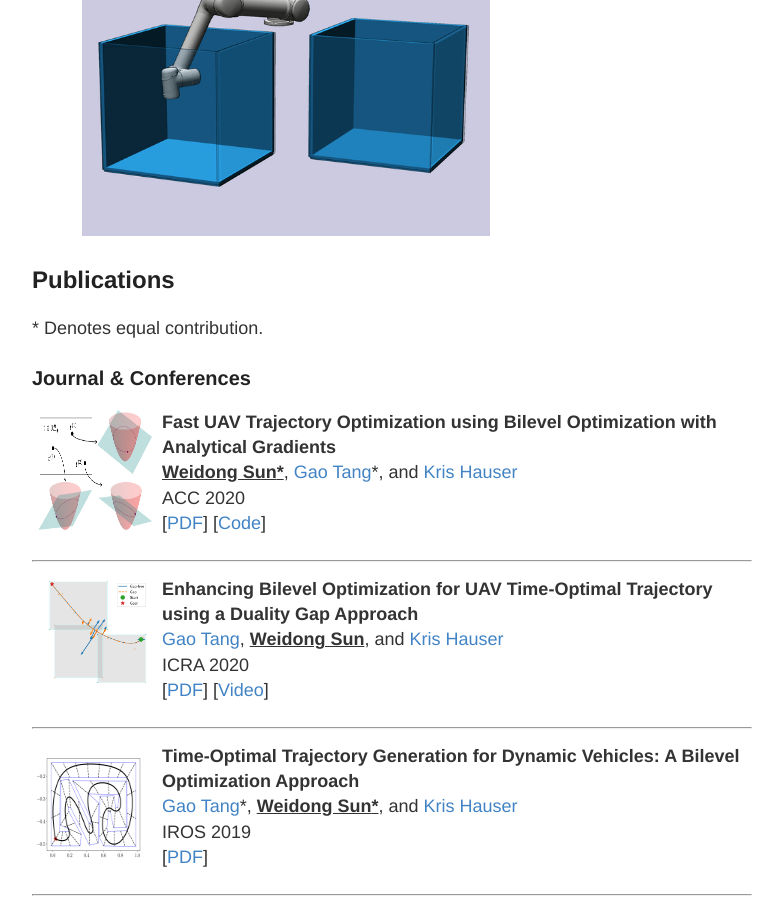
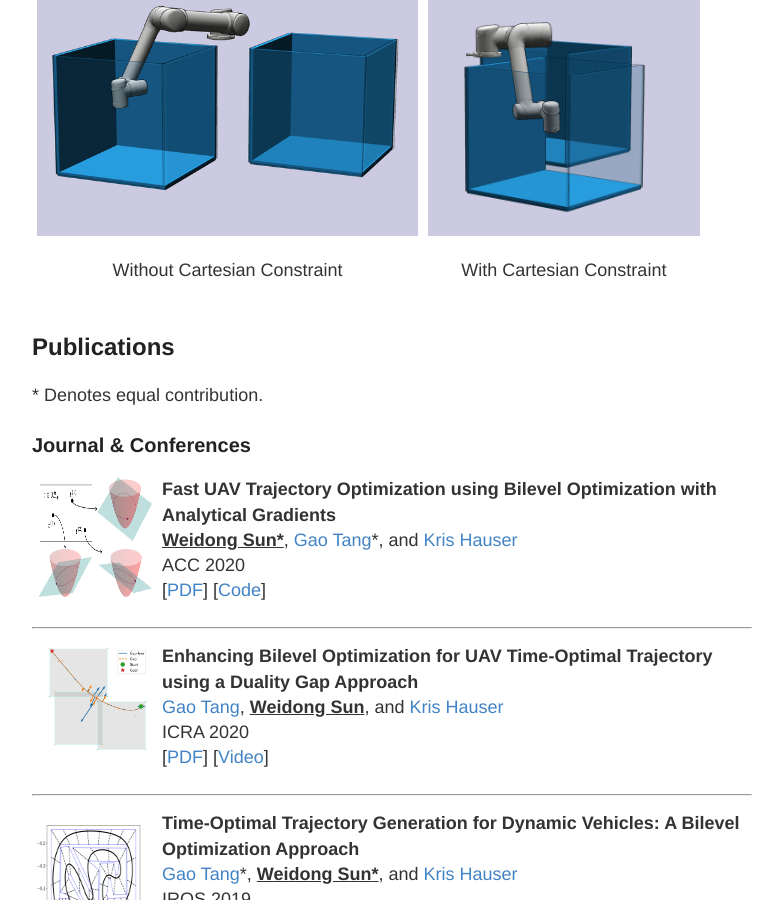
Before and after one commit to OxDuke/oxduke.github.io, a Jekyll site: the page built from index.md, in a window 1280 px wide and 900 px high, scrolled down 607 px. Shown: the whole window, without its empty margins (248-1031 px from the left). Built offline with Jekyll 4.4.1, drawn with Linux system fonts in a browser that asks for light colours.

Commit message:
add cart

```diff
--- a/index.md
+++ b/index.md
@@ -20,7 +20,19 @@ Email: [weidong.sun@alumni.duke.edu](mailto:weidong.sun@alumni.duke.edu)
 ## What I do
 **Motion Planning for Robot Arms:**
 <!-- <br> -->
-<img align="left" src="{{ site.baseurl }}/images/wopt.gif" style="float:left;height:300px;width:auto;margin-left:50px; margin-right:auto;">
+<!-- <img align="left" src="{{ site.baseurl }}/images/wopt.gif" style="float:left;height:300px;width:auto;margin-left:50px; margin-right:auto;">
+<img align="left" src="{{ site.baseurl }}/images/wopt_cart.gif" style="float:left;height:300px;width:auto;margin-left:50px; margin-right:auto;"> -->
+
+<div style="display:table;clear: both;">
+  <div style="float:left;padding:5px;text-align:center;">
+    <img src="{{ site.baseurl }}/images/wopt.gif" alt="Italy" style="height:280px;width:auto">
+    <p>Without Cartesian Constraint</p>
+  </div>
+  <div style="float:left;padding:5px;text-align:center;">
+    <img src="{{ site.baseurl }}/images/wopt_cart.gif" alt="Forest" style="height:280px;width:auto">
+    <p>With Cartesian Constraint</p>
+  </div>
+</div>
 
 
 <div style="clear:both;"></div>
```
